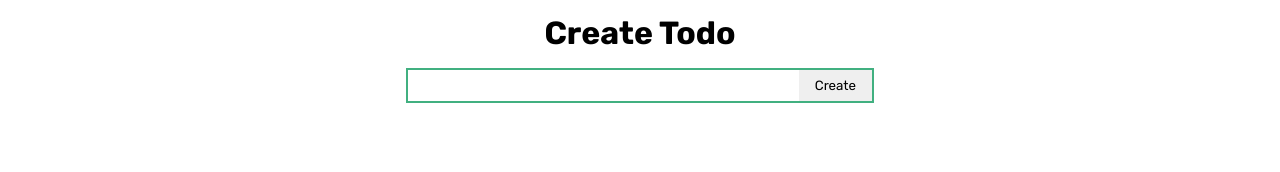
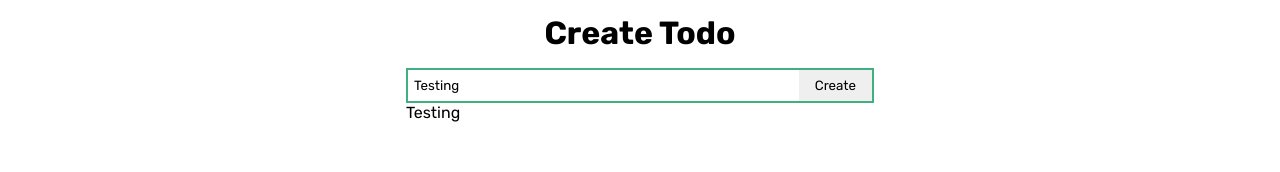
Before and after one commit to Dnrats/vue-3-crash-course, a Vue app: page / in a window 1280 px wide. Shown: the part 120-292 px from the top of the page. Built offline with nearby package versions, Linux system fonts and the light colour scheme; a web font is replaced by a local one.

Commit message:
Adding variables and linknig them in todocreator

```diff
--- a/src/components/TodoCreator.vue
+++ b/src/components/TodoCreator.vue
@@ -1,12 +1,19 @@
 <template>
     <div class="input-wrap">
-        <input type="text">
+        <input type="text" v-model="todoState.todo">
         <button>Create</button>
     </div>
+    <p>{{ todo }}</p>
 </template>
 
 <script setup>
+import {ref, reactive} from "vue";
 
+const todo = ref("Testing");
+
+const todoState = reactive({
+  todo: "Testing"
+});
 </script>
 
 <style lang="scss" scoped>
```
